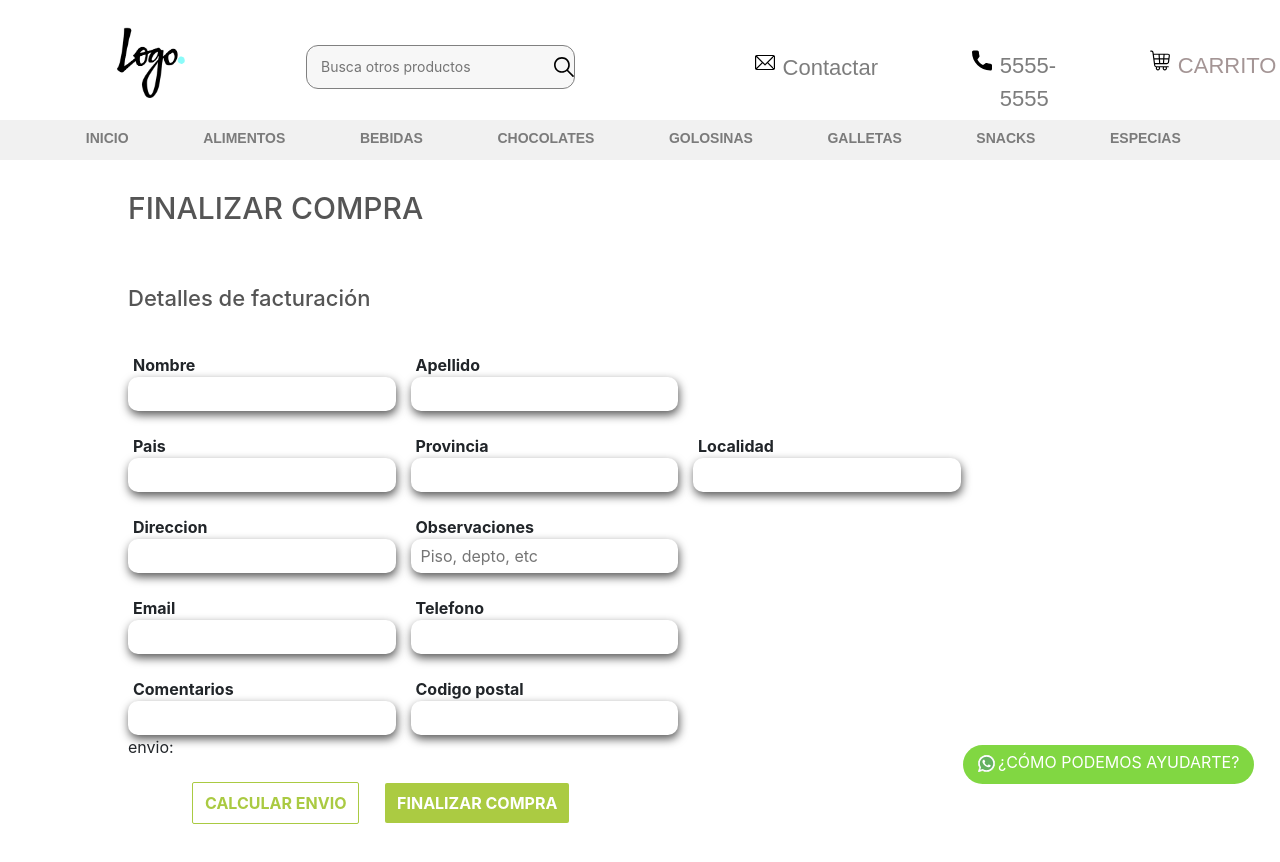
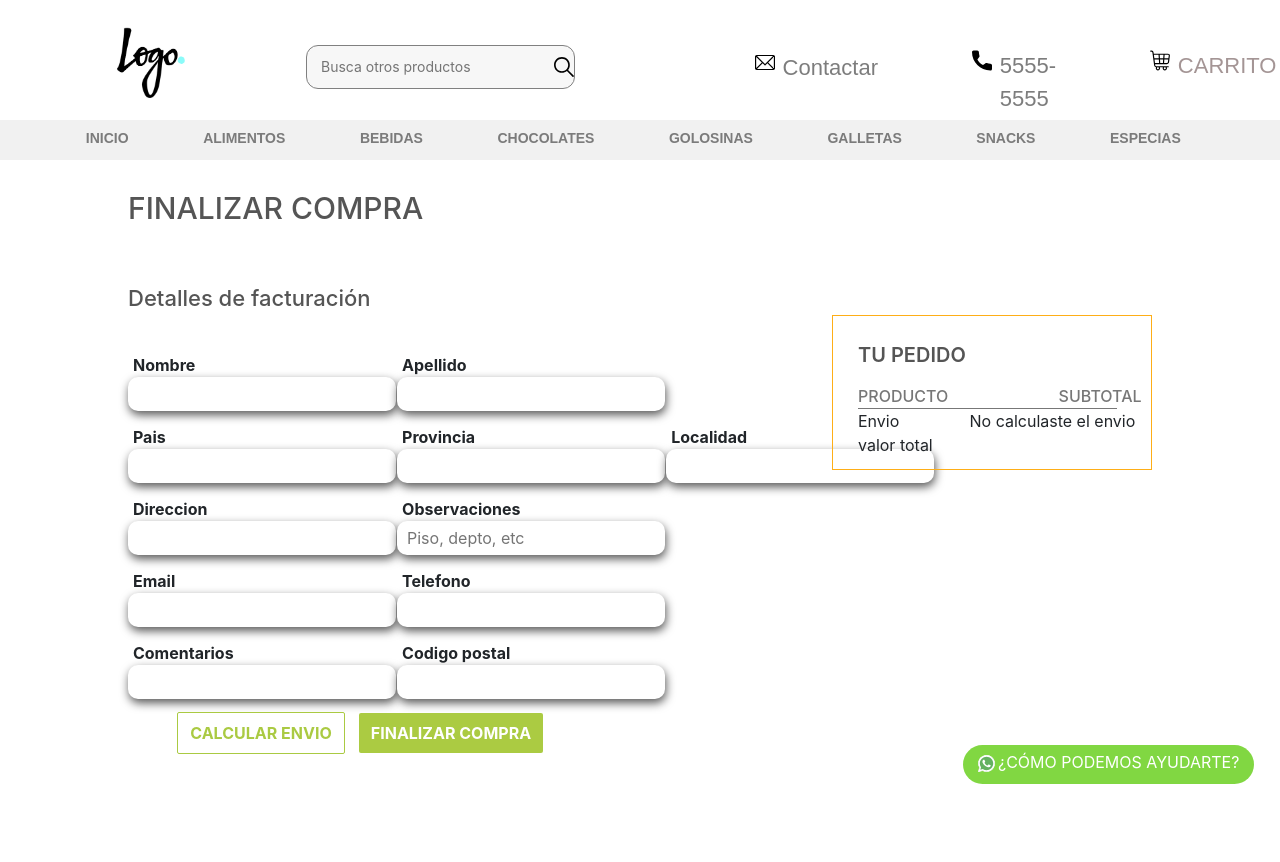
Before and after one commit to GonzaloGuasch/homestore-market, a React (Create React App) app: page /Factura in a window 1280 px wide. Shown: the top 862 px of the page. After the commit the page ends 800 px from the top, so only its background shows below. Built offline with nearby package versions, Linux system fonts and the light colour scheme.

Commit message:
facturas con precios con envios/sin envios

```diff
--- a/src/components/Carritos/CarritoConProducto.js
+++ b/src/components/Carritos/CarritoConProducto.js
@@ -21,7 +21,7 @@ export default class CarritoConProducto extends React.Component{
         this.completarFactura = this.completarFactura.bind(this)
     }
     componentDidMount(){
-        Object.keys(localStorage).map(unIdDeProducto => this.buscarProductoPorID(unIdDeProducto))
+        Object.keys(localStorage).map(unIdDeProducto => {if(unIdDeProducto !== 'valorTotal'){this.buscarProductoPorID(unIdDeProducto)}})
     }
     buscarProductoPorID(idDeProducto){
         axios.get('http://localhost:8080/Producto/getProducto/' + idDeProducto).then(res => this.agregarProducto(res.data, localStorage.getItem(idDeProducto)))
@@ -56,7 +56,7 @@ export default class CarritoConProducto extends React.Component{
             <ProductoEnCarro info={UnProducto}/>)
       let valorTotal = 0
       this.state.productos.map((unProducto, i) => valorTotal = valorTotal + unProducto.precio * unProducto.cantidad)
-
+      localStorage.setItem('valorTotal', valorTotal)
         return (
             <Fragment>
             <Header></Header>
--- a/src/components/Factura.js
+++ b/src/components/Factura.js
@@ -1,4 +1,4 @@
-import React from 'react'
+import React, { Fragment } from 'react'
 import Header from '../components/Header'
 import NavBar from '../components/BarraBusqueda'
 import '../css/FinalizarCompra.css'
@@ -92,7 +92,7 @@ export default class Factura extends React.Component{
     }
     calcularValor(){
        axios.get('https://api.andreani.com/v1/tarifas?cpDestino=' + this.state.codigoPostal + '&contrato=400006710&sucursalOrigen=1878&bultos[0][valorDeclarado]=10&bultos[0][volumen]=10&bultos[0][kilos]=0.3')
-       .then(res => this.setState({valorEnvio: '$' + res.data.tarifaSinIva.total}))
+       .then(res => this.setState({valorEnvio: res.data.tarifaSinIva.total}))
        .catch(alert("Codigo postal no valido"))
     }
     updateCodigoPostal(e){
@@ -153,15 +153,16 @@ export default class Factura extends React.Component{
 
     render() {
         return (
-            <div>
-                <Header></Header>
-                <NavBar></NavBar>
-                <div className="finalizar-compra">
+            <Fragment>
+            <Header></Header>
+            <NavBar></NavBar>
+            <div className="finalizar-compra">
                     FINALIZAR COMPRA
                 </div>
                 <div className="detalles-compra">
                     Detalles de facturación
                 </div>
+            <div className="a">
                     <div className="datos-container">
                         <div className="fila-container">
                             <div className="fila-uno-container">
@@ -250,17 +251,42 @@ export default class Factura extends React.Component{
                                             value={this.state.codigoPostal}></input></div>
                             </div>
                         </div>
-                        envio: {this.state.valorEnvio}
-                    </div>
-                { this.state.showError && <div className="error-factura">{this.state.errorMessage}</div>}
+
+                        { this.state.showError && <div className="error-factura">{this.state.errorMessage}</div>}
                 <input type="button" onClick={this.calcularValor} value="CALCULAR ENVIO" className="calcular-envio"></input>
                 <input  type="button" value="FINALIZAR COMPRA" className="finalizar-compra-button"
                         onClick={this.enviarFactura}/>
+                    </div>
 
 
+                    <div className="metodo-pago-container">
+                        <div className="elementos-factura">
+                        <div className="tu-pedido">
+                            TU PEDIDO
+                        </div>
+                        <div className="factura-producto-precio">
+                            <div className="inception">
+                                <div id="producto">PRODUCTO</div>
+                                <div>SUBTOTAL</div>
+                            </div>
+                        </div>
+                        <div className="inception">
+                                <div id="envio">Envio</div>
+                                <div>{this.state.valorEnvio ? <div id="costo-envio">{this.state.valorEnvio}</div> : 'No calculaste el envio'}</div>
+                            </div>
+                        <div className="inception">
+                            <div id="valor">valor total</div>
+                            <div> {this.state.valorEnvio ?
+                                        <div id="costo-con-envio">{parseInt(localStorage.getItem("valorTotal")) + parseInt(this.state.valorEnvio)}</div> :
+                                        <div id="costo-sin-envio">{localStorage.getItem("valorTotal")}</div>}
+                        </div>
+                        </div>
+
+                    </div>
+                    </div>
                 <Boton></Boton>
-                </div>
-
+            </div>
+            </Fragment>
         );
     }
 
--- a/src/css/FinalizarCompra.css
+++ b/src/css/FinalizarCompra.css
@@ -35,6 +35,7 @@
 .datos-container{
     margin-left: 10%;
     margin-top: 3%;
+    width: 55%;
 }
 
 .fila-container{
@@ -76,7 +77,7 @@
 }
 
 .calcular-envio{
-    margin-left: 15%;
+    margin-left: 7%;
     color: #aaca42;
     background-color: white;
     border: 0.5px solid black;
@@ -93,3 +94,66 @@
     color: white;
     background-color: #aaca42;
 }
+
+.envio-valor{
+    margin-top: 3%;
+    text-transform: uppercase;
+}
+
+.a{
+    display: flex;
+}
+
+
+.metodo-pago-container{
+    border: 1px solid #feae17;
+    height: 80%;
+    width: 25%;
+    padding-left: 1%;
+}
+
+.tu-pedido{
+    color:#555555;
+    font-weight: 590;
+    font-size: 20px;
+    margin-top: 8.5%;
+    margin-bottom: 5%;
+}
+
+.factura-producto-precio{
+    display: flex;
+    color: #777777;
+    font-weight: 550;
+    border-bottom: 1px solid #777777;
+    width: 92.3%;
+}
+
+.inception{
+    display: flex;
+
+}
+
+#producto{
+    margin-right: 63.7%;
+}
+#envio{
+    margin-right: 25%;
+}
+#costo-envio{
+    margin-left: 205%;
+    font-weight: 650;
+}
+#costo-sin-envio{
+    margin-left: 593%;
+    font-weight: 650;
+}
+#costo-con-envio{
+    margin-left: 593%;
+    font-weight: 650;
+}
+
+.elementos-factura{
+    padding-left: 4%;
+    padding-right: 4%;
+    padding-bottom: 4%;
+}
```
